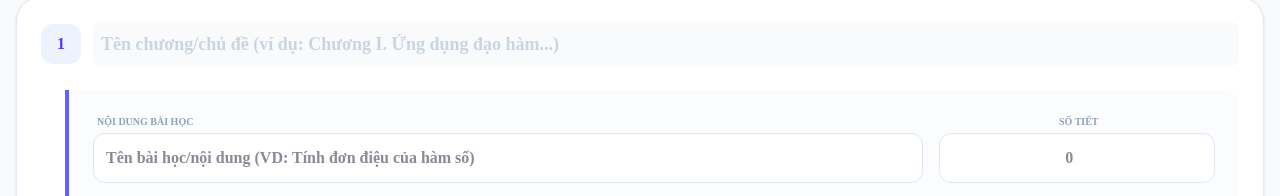
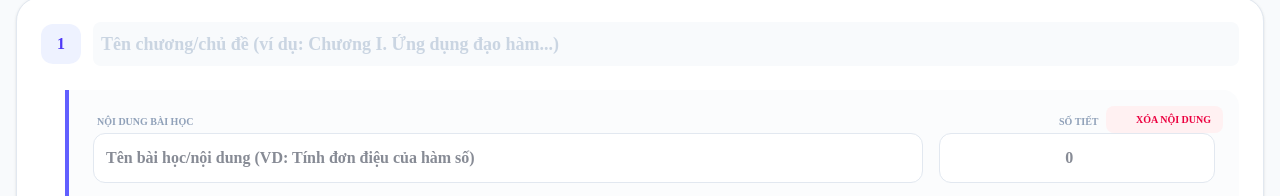
Before and after one commit to buihuusonkx-hash/dfg, a React (Vite) app: page / in a window 1280 px wide. Shown: the part 447-643 px from the top of the page. Built offline with nearby package versions, Linux system fonts and the light colour scheme.

Commit message:
Add files via upload

```diff
--- a/src/App.tsx
+++ b/src/App.tsx
@@ -336,11 +336,9 @@ function TabNhapLieu({ data, setData, tuDongPhanBo, tuDongPhanBoMoi, addChuong,
   };
 
   const removeNoiDung = (cIdx: number, nIdx: number) => {
-    if (data[cIdx].noiDungs.length > 1) {
-      const newData = [...data];
-      newData[cIdx].noiDungs = newData[cIdx].noiDungs.filter((_: any, i: number) => i !== nIdx);
-      setData(newData);
-    }
+    const newData = [...data];
+    newData[cIdx].noiDungs = newData[cIdx].noiDungs.filter((_: any, i: number) => i !== nIdx);
+    setData(newData);
   };
 
   return (
@@ -399,9 +397,9 @@ function TabNhapLieu({ data, setData, tuDongPhanBo, tuDongPhanBoMoi, addChuong,
               <div key={nIdx} className="ml-6 p-6 border-l-4 border-indigo-500 bg-slate-50/50 rounded-r-2xl relative">
                 <button
                   onClick={() => removeNoiDung(cIdx, nIdx)}
-                  className="absolute top-4 right-4 p-1 text-slate-300 hover:text-rose-500"
+                  className="absolute top-4 right-4 flex items-center gap-1 px-3 py-1.5 bg-rose-50 text-rose-600 hover:bg-rose-100 hover:text-rose-700 rounded-lg text-[10px] font-bold uppercase transition-all"
                 >
-                  <X className="w-4 h-4" />
+                  <Trash2 className="w-3.5 h-3.5" /> Xóa nội dung
                 </button>
 
                 <div className="flex gap-4 mb-6">
```
Also changed, not shown: @rollup/rollup-win32-x64-gnu/package.json (added, +22 -0 lines), @rollup/rollup-win32-x64-msvc/package.json (added, +22 -0 lines), @rollup/rollup-win32-x64-gnu/README.md (added), @rollup/rollup-win32-x64-msvc/README.md (added), 1 other file (tests, documents, lock files or other folders).
